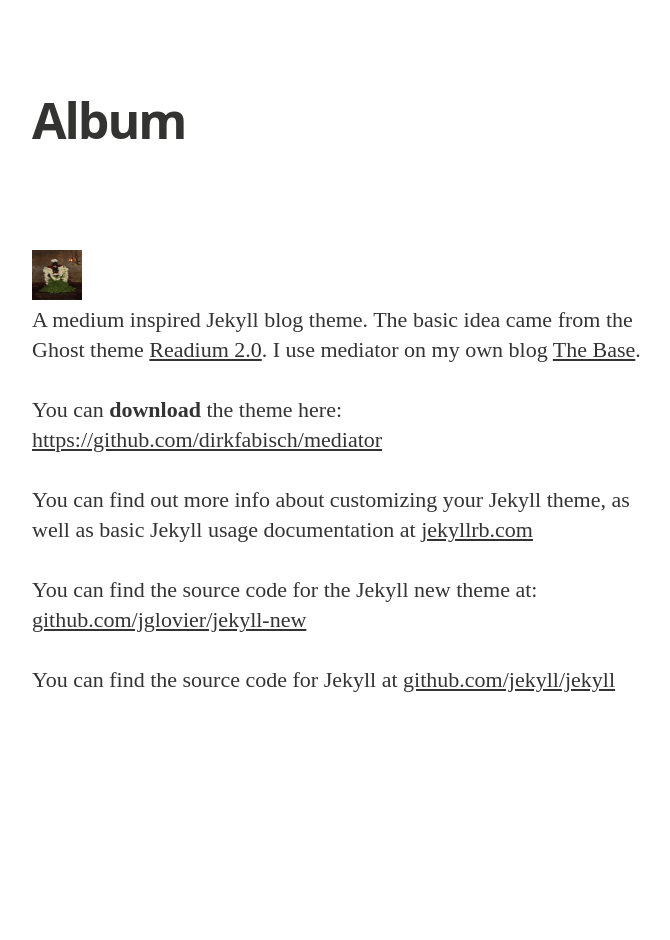
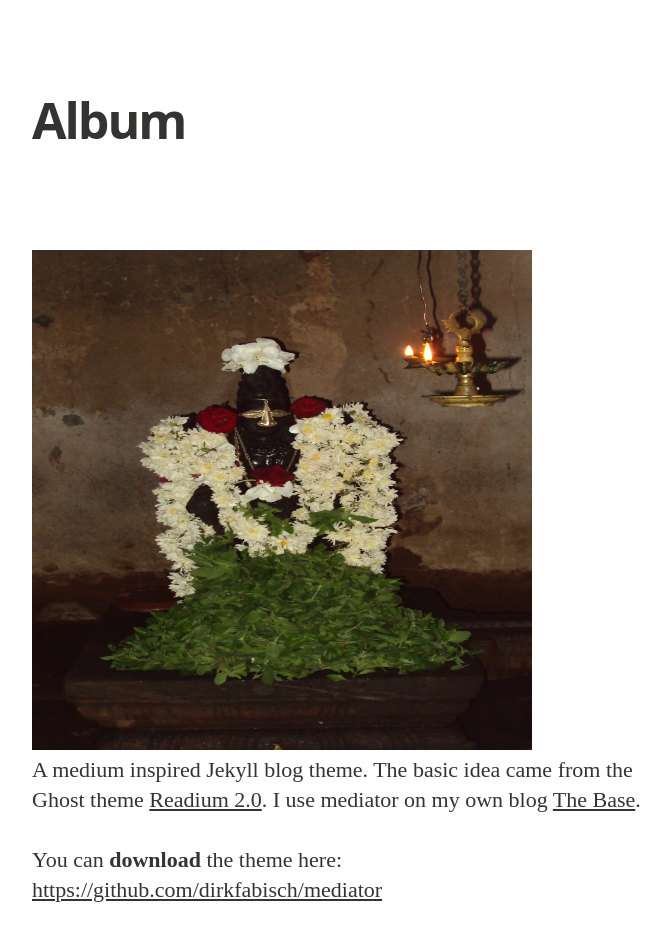
Before and after one commit to Deepakms92/template-for-template, a Jekyll site: the page built from gallery.md, in a window 1280 px wide. Shown: the part 398-1338 px from the top of the page, without its empty margins (288-958 px from the left). Built offline with Jekyll 4.4.1, drawn with Linux system fonts in a browser that asks for light colours; nearby versions of some CDN libraries; some web fonts are replaced; before the commit the page ends 1163 px from its top, so only the background shows below that.

Commit message:
Adding zeroes

```diff
--- a/_layouts/gallery.html
+++ b/_layouts/gallery.html
@@ -34,7 +34,7 @@
         <br>
         <br>
         <br>
-       <img src="{{ site.baseurl }}/assets/images/{{ page.image }}" height="50" width="50">
+       <img src="{{ site.baseurl }}/assets/images/{{ page.image }}" height="500" width="500">
 
 
 
```
